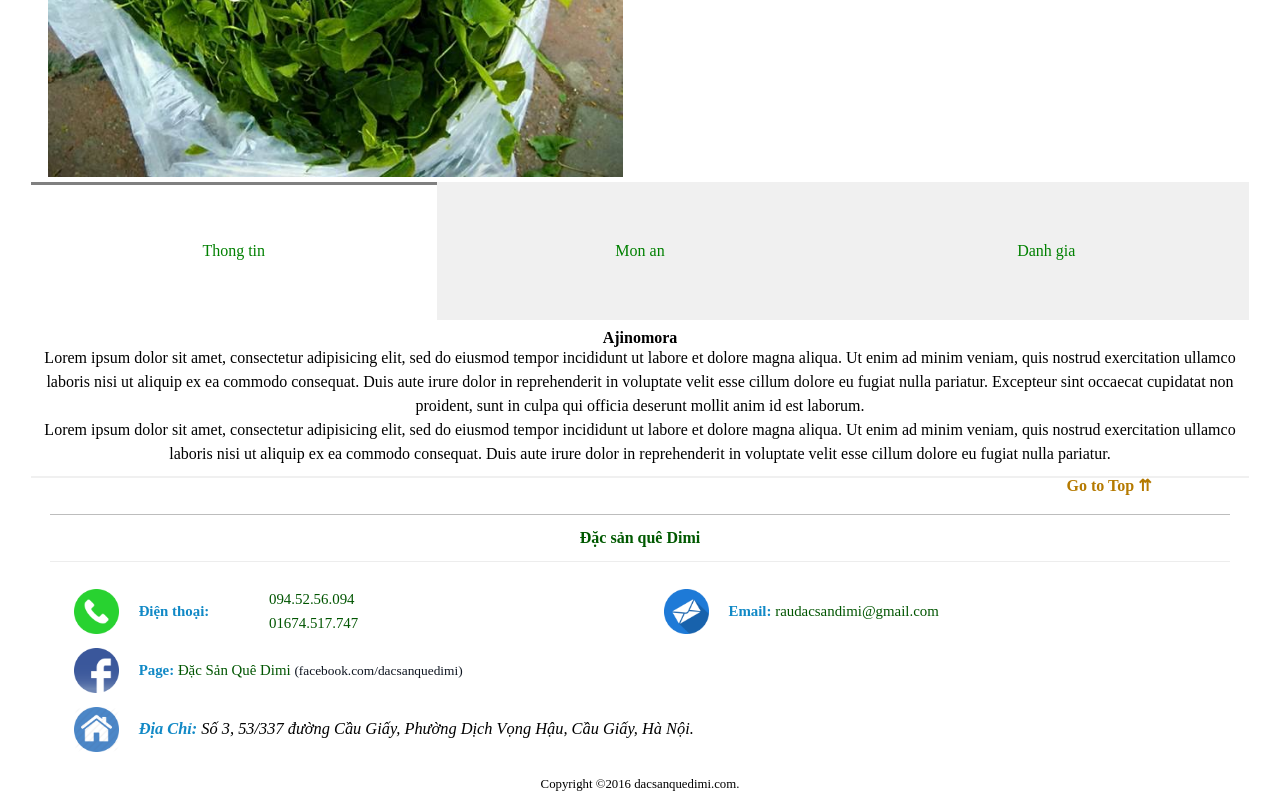
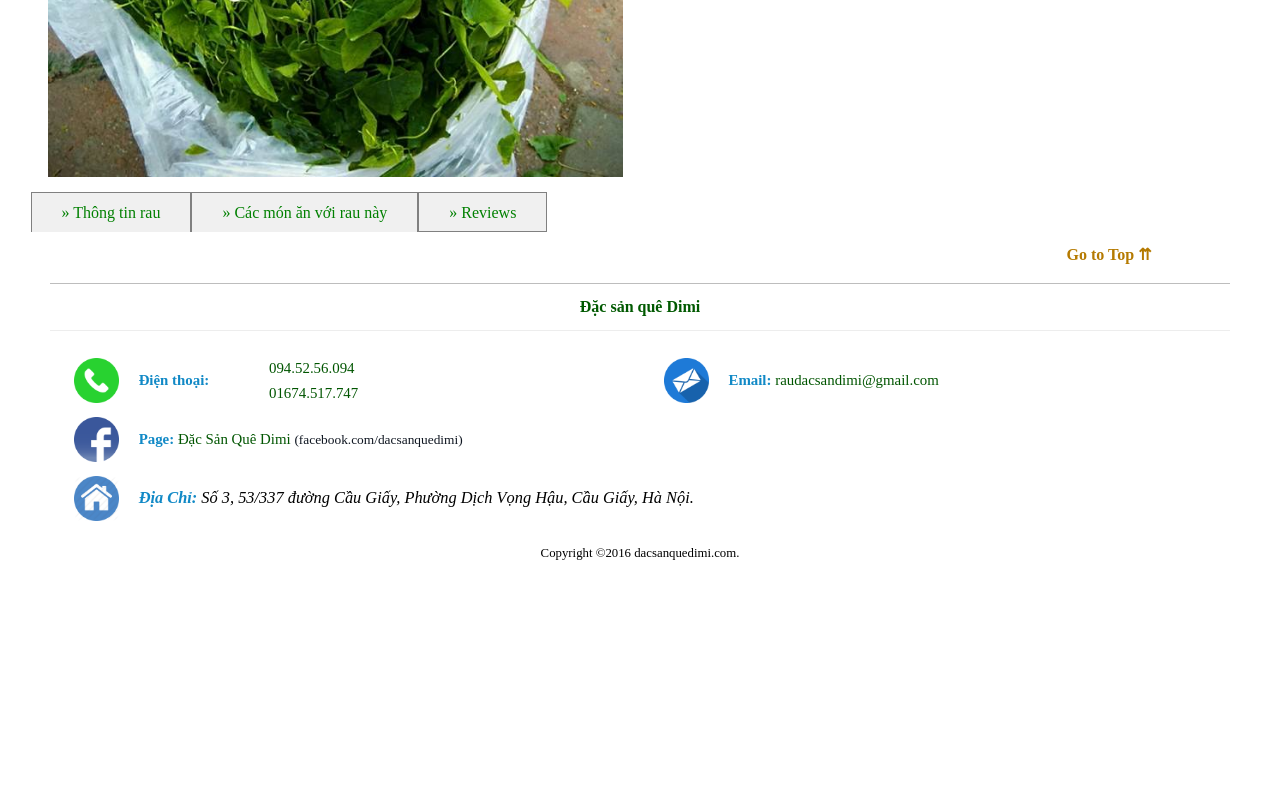
Before and after one commit to divivu/dimi, a plain HTML site: page products/detail.html in a window 1280 px wide. Shown: the part 824-1624 px from the top of the page. After the commit the page ends 1393 px from the top, so only its background shows below. Drawn offline with Linux system fonts and the light colour scheme.

Commit message:
style product tabs for mobile

```diff
--- a/products/detail.html
+++ b/products/detail.html
@@ -144,16 +144,9 @@
 
 				<div class="product-tabs">
 
-				   <input id="tab1" type="radio" name="tabs" checked>
-				   <label for="tab1">Thong tin</label>
-
-				   <input id="tab2" type="radio" name="tabs">
-				   <label for="tab2">Mon an</label>
-
-				   <input id="tab3" type="radio" name="tabs">
-				   <label for="tab3">Danh gia</label>
-
-				   <section id="tab1-content" class="tab-content">
+				   <input id="tab1" type="radio" name="tabs">
+				   <label for="tab1">&#187; Thông tin rau</label>
+				    <section id="tab1-content" class="tab-content">
 						<h3>Ajinomora</h3>
 				      	<p>Lorem ipsum dolor sit amet, consectetur adipisicing elit, sed do eiusmod
 				      	tempor incididunt ut labore et dolore magna aliqua. Ut enim ad minim veniam,
@@ -168,7 +161,9 @@
 				      	cillum dolore eu fugiat nulla pariatur.</p>
 					</section>
 
-					<section id="tab2-content" class="tab-content">
+				   <input id="tab2" type="radio" name="tabs">
+				   <label for="tab2">&#187; Các món ăn với rau này</label>
+				   <section id="tab2-content" class="tab-content">
 						<h3>Xin Chao</h3>
 				      	<p> Duis aute irure dolor in reprehenderit in voluptate velit esse
 				      	cillum dolore eu fugiat nulla pariatur.Lorem ipsum dolor sit amet, consectetur adipisicing elit, sed do eiusmod
@@ -183,6 +178,8 @@
 				      	consequat.</p>
 					</section>
 
+				   <input id="tab3" type="radio" name="tabs">
+				   <label for="tab3">&#187; Reviews</label>
 					<section id="tab3-content" class="tab-content">
 						<h3></h3>
 				      	<p> Chua co danh gia nao</p>
@@ -195,7 +192,7 @@
 					<h2>Related Products</h2>
 				</div> -->
 			</div>
-
+			<div class="clearfix"></div>
 			<div class="go-to-top">
 				<a href="#go-to-top"><h2>Go to Top &#8648;</h2></a>
 			</div>
--- a/styles/styles.css
+++ b/styles/styles.css
@@ -124,6 +124,7 @@ a:hover {
 }
 .go-to-top {
 	margin-left: 65%;
+	margin-top: 15px;
 }
 .go-to-top h2 {
 	color: #b57a01;
@@ -562,41 +563,57 @@ body {
 	}
 
 	/*Product tabs*/
-
+	.product-tabs {
+		margin: 10px 0;
+	}
 	.product-tabs input, .product-tabs section {
 	  clear: both;
 	  padding-top: 10px;
 	  display: none;
+	  margin: 0;
 	}
 	.product-tabs label{
 		display: block;
-		float: left;
-		width: calc(100%/3);
-		padding: 5% 0;
+		/*float: left;*/
+		/*width: 100%;*/
+		/*max-height: 10px;*/
+		height: 40px;
+		line-height: 40px;
+		/*padding: 15px 0 25px 0;*/
 		color: green;
         cursor: pointer;
         text-decoration: none;
-        text-align: center;
+        text-align: left;
+       	padding-left: 10px;
         background: #f0f0f0;
+        border-color: gray;
+        border-style: solid;
+        border-width: 1px 1px 0 1px;
 	}
-
+	.product-tabs > label:nth-child(8){
+		border-bottom: 1px solid gray;
+	}
 	#tab1:checked ~ #tab1-content,
 	#tab2:checked ~ #tab2-content,
 	#tab3:checked ~ #tab3-content{
 	  display: block;
 	   padding: 10px;
 	  background: #fff;
-	  /*color: #999;*/
-	  border-bottom: 2px solid #f0f0f0;
+	  /*border: 0 1px solid gray;*/
+	  border-left: 1px solid gray;
+	  border-right: 1px solid gray;
+	}
+	#tab3:checked ~ #tab3-content{
+		border-bottom: 1px solid gray;
 	}
 
 	.product-tabs [id^="tab"]:checked + label {
-	  background: #fff;
-	  box-shadow: inset 0 3px gray;
+	  /*background: #fff;*/
+	  /*box-shadow: inset 0 3px gray;*/
 	}
 
 	.product-tabs .tab-content{
-		text-align: center;
+		/*text-align: center;*/
 	}
 	/*End of Product tabs*/
 
@@ -1095,6 +1112,18 @@ Media Queries
 		padding: 1.5%;
 	}
 
+	/*Product tabs*/
+	.product-tabs{
+		width: 100%;
+		background-color: gray;
+	}
+	.product-tabs label{
+		display: inline-block;
+		float: left;
+		padding: 0 30px;
+	}
+
+	/* End of Product tabs*/
 
 	/* Footer */
 
```
